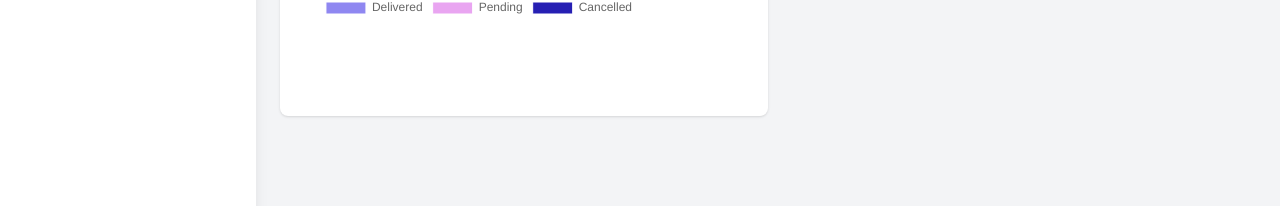
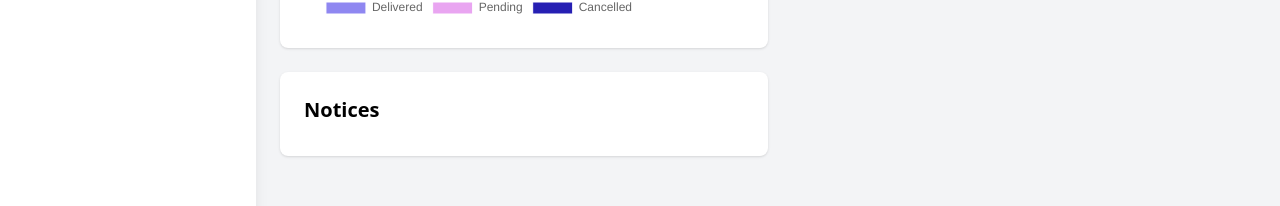
Before and after one commit to NavindaHewawickrama/skm-uat, a Next.js app: page /dashboard in a window 1280 px wide. Shown: the part 482-688 px from the top of the page. Built offline with nearby package versions, Linux system fonts and the light colour scheme.

Commit message:
dashboard

```diff
--- a/src/app/dashboard/page.tsx
+++ b/src/app/dashboard/page.tsx
@@ -13,7 +13,7 @@ const Dashboard = () => {
   };
 
   return (
-    <div className="h-screen w-screen bg-gray-100 flex flex-col overflow-hidden">
+    <div className="min-h-screen w-screen bg-gray-100 flex flex-col">
       {/* App Bar */}
       <AppBar toggleSideNav={toggleSideNav} />
 
@@ -23,12 +23,17 @@ const Dashboard = () => {
         <SideNav isOpen={sideNavOpen} />
 
         {/* Dashboard Content */}
-        <div className="flex-1 flex flex-col overflow-hidden">
+        <div className="flex flex-col flex-grow overflow-auto">
           <div className="flex-1 p-4 lg:p-6">
             {/* Sales Order Card */}
-            <div className="bg-white rounded-lg shadow-sm p-6 mb-6 w-full md:w-1/2 sm:w-full h-[80%]">
+            <div className="bg-white rounded-lg shadow-sm p-6 mb-6 w-full md:w-1/2 sm:w-full">
               <h2 className="text-xl font-semibold mb-2">Total Sales Order's</h2>
-               <SalesChart deliveredCount={18898} />
+              <SalesChart deliveredCount={18898} />
+            </div>
+
+            {/* Notices card */}
+            <div className="bg-white rounded-lg shadow-sm p-6 mb-6 w-full md:w-1/2 sm:w-full">
+              <h2 className="text-xl font-semibold mb-2">Notices</h2>
             </div>
           </div>
 
--- a/src/components/Footer.tsx
+++ b/src/components/Footer.tsx
@@ -2,7 +2,7 @@ import React from "react";
 
 const Footer = () => {
     return (
-      <div className="py-4 text-center text-sm text-gray-500 bg-white w-full">
+      <div className="py-4 text-center text-sm text-gray-500 bg-white w-full mt-auto">
         © 2025 By Victory Information PVT(Ltd).
       </div>
     );
```
